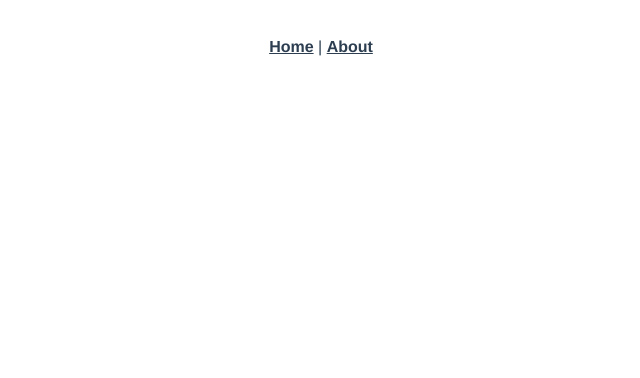
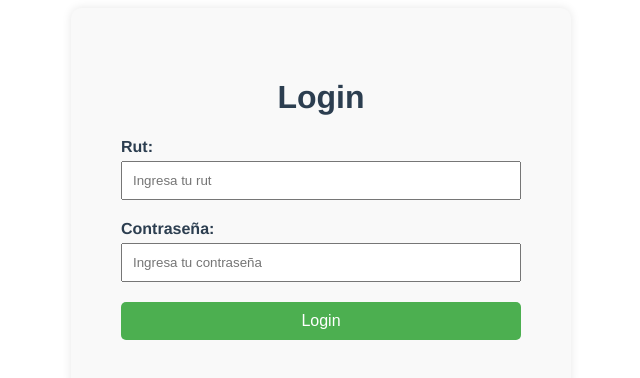
Before and after one commit to Therodrogo/proyectofast, a Vue app in the folder Frontend/: page /#/login in a window 1280 px wide. Shown: the top 378 px of the page, without its empty margins (319-959 px from the left). Built offline with nearby package versions, Linux system fonts and the light colour scheme.

Commit message:
Subiendo el login

```diff
--- a/Frontend/package.json
+++ b/Frontend/package.json
@@ -7,6 +7,7 @@
     "build": "vue-cli-service build"
   },
   "dependencies": {
+    "axios": "^1.5.1",
     "core-js": "^3.8.3",
     "vue": "^2.6.14",
     "vue-router": "^3.5.1",
--- a/Frontend/src/App.vue
+++ b/Frontend/src/App.vue
@@ -1,9 +1,5 @@
 <template>
   <div id="app">
-    <nav>
-      <router-link to="/">Home</router-link> |
-      <router-link to="/about">About</router-link>
-    </nav>
     <router-view/>
   </div>
 </template>
--- /dev/null
+++ b/Frontend/src/api.js
@@ -0,0 +1,24 @@
+import axios from 'axios'
+const url="http://localhost:8000/api/"
+
+export default class API{
+
+    //LLAMADAS USUARIO
+    static async login(data){
+        try {
+            const res = await axios.post(url+"login",data)
+            return res.data
+        } catch (error) {
+            return error.response.data
+        }
+    }
+    static async register(ID){
+        try {
+            const res = await axios.get(url+"getuserbyid/"+ID)
+            //console.log(res.data)
+            return res.data
+        } catch (error) {
+            return error.response.data
+        }
+    }
+}
--- a/Frontend/src/router/index.js
+++ b/Frontend/src/router/index.js
@@ -17,6 +17,14 @@ const routes = [
     // this generates a separate chunk (about.[hash].js) for this route
     // which is lazy-loaded when the route is visited.
     component: () => import(/* webpackChunkName: "about" */ '../views/AboutView.vue')
+  },
+  {
+    path: '/login',
+    name: 'login',
+    // route level code-splitting
+    // this generates a separate chunk (about.[hash].js) for this route
+    // which is lazy-loaded when the route is visited.
+    component: () => import(/* webpackChunkName: "about" */ '../views/login.vue')
   }
 ]
 
--- /dev/null
+++ b/Frontend/src/views/login.vue
@@ -0,0 +1,94 @@
+<template>
+    <div class="login-container">
+        <h1>Login</h1>
+        <form @submit.prevent="login" class="login-form">
+            <div class="input-group">
+                <label for="rut">Rut:</label>
+                <input type="text" id="rut" v-model="rut" placeholder="Ingresa tu rut" />
+            </div>
+            <div class="input-group">
+                <label for="contrasena">Contraseña:</label>
+                <input type="password" id="contrasena" v-model="contrasena" placeholder="Ingresa tu contraseña" />
+            </div>
+            <button type="submit" class="login-button">Login</button>
+        </form>
+    </div>
+</template>
+
+<script>
+import API from "@/api";
+
+export default {
+    data() {
+        return {
+            rut: "",
+            contrasena: ""
+        };
+    },
+    methods: {
+        async login() {
+            const data = {
+                rut: this.rut,
+                contrasena: this.contrasena
+            };
+            const resp = await API.login(data);
+
+            if(resp==null){
+                alert("Usuario o contraseña incorrectos");
+            }else if(resp==true){
+                this.$router.push("/home");
+            }else{
+                alert("Usuario o contraseña incorrectos");
+            }
+
+        }
+    }
+};
+</script>
+
+<style scoped>
+.login-container {
+    max-width: 400px;
+    margin: 0 auto;
+    padding: 50px;
+    background-color: #f9f9f9;
+    border-radius: 10px;
+    box-shadow: 0 0 10px rgba(0, 0, 0, 0.1);
+    text-align: left;
+}
+
+h1 {
+    text-align: center;
+}
+
+.login-form .input-group {
+    margin-bottom: 20px;
+}
+
+.login-form .input-group label {
+    display: block;
+    font-weight: bold;
+    margin-bottom: 5px;
+}
+
+.login-form .input-group input {
+    width: 100%;
+    padding: 10px;
+    box-sizing: border-box;
+}
+
+.login-button {
+    width: 100%;
+    padding: 10px;
+    background-color: #4CAF50;
+    color: white;
+    border: none;
+    border-radius: 5px;
+    cursor: pointer;
+    font-size: 16px;
+}
+
+.login-button:hover {
+    background-color: #45a049;
+}
+</style>
```
Also changed, not shown: 1 other file (tests, documents, lock files or other folders).
